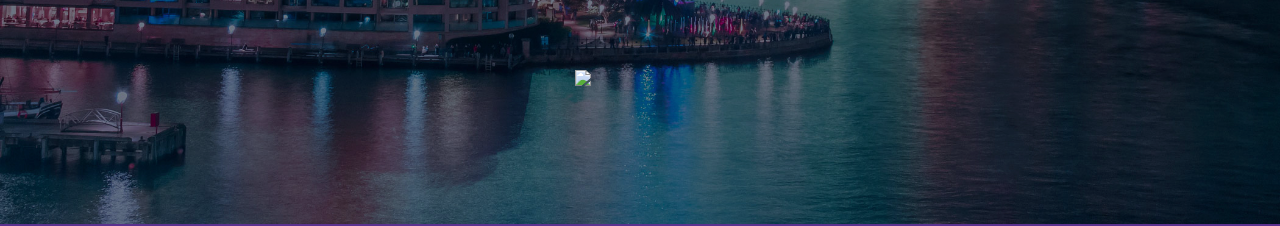
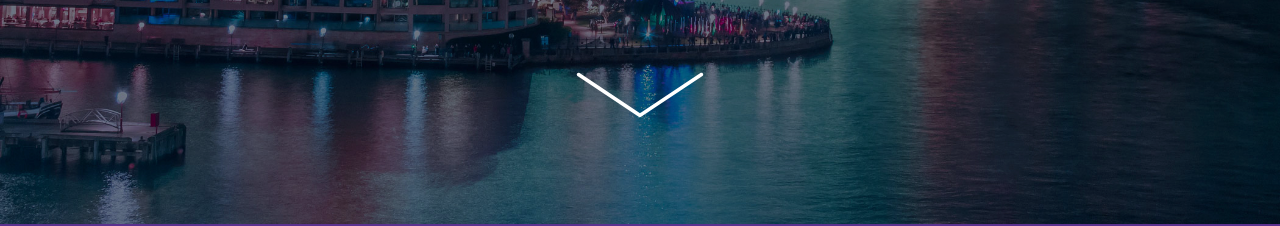
Before and after one commit to pauloftc/pauloftc.github.io, a plain HTML site: page unit_6/portfolio/index.html in a window 1280 px wide. Shown: the part 576-802 px from the top of the page. Drawn offline with Linux system fonts and the light colour scheme.

Commit message:
html change

```diff
--- a/unit_6/portfolio/index.html
+++ b/unit_6/portfolio/index.html
@@ -63,7 +63,7 @@
 
 
 		<div id="arrow">
-			<a href="#work"><img src="images/arrow.svg"></a>
+			<a href="#work"><img src="images/icons/arrow.svg"></a>
 		</div>
 
 
```
